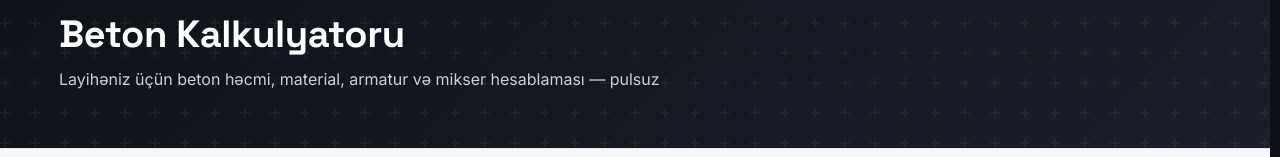
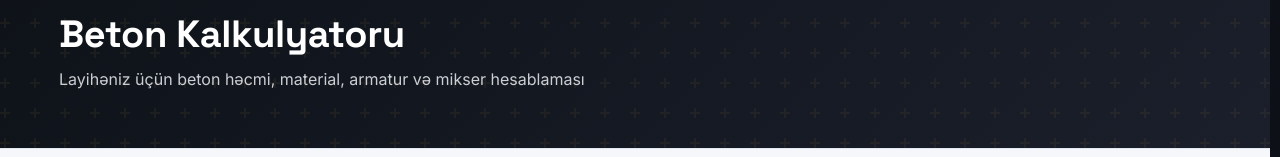
Before and after one commit to asadlinurlan/concrete_calculator_new, a React (Create React App) app in the folder concrete_frontend/: page /calculator in a window 1280 px wide. Shown: the part 132-289 px from the top of the page. Built offline with nearby package versions, Linux system fonts and the light colour scheme.

Commit message:
copy: drop pulsuz from calculator hero and llms.txt (az)

```diff
--- a/concrete_frontend/src/Components/Calculator/Calculator.jsx
+++ b/concrete_frontend/src/Components/Calculator/Calculator.jsx
@@ -83,7 +83,7 @@ const TXT = {
   // Hero
   heroTitle: { az: 'Beton Kalkulyatoru', en: 'Concrete Calculator', ru: 'Калькулятор бетона' },
   heroSub: {
-    az: 'Layihəniz üçün beton həcmi, material, armatur və mikser hesablaması — pulsuz',
+    az: 'Layihəniz üçün beton həcmi, material, armatur və mikser hesablaması',
     en: 'Concrete volume, material, rebar and mixer truck calculation for your project — free',
     ru: 'Расчет объема бетона, материалов, арматуры и миксеров для вашего проекта — бесплатно',
   },
```
Also changed, not shown: concrete_frontend/public/llms.txt.
